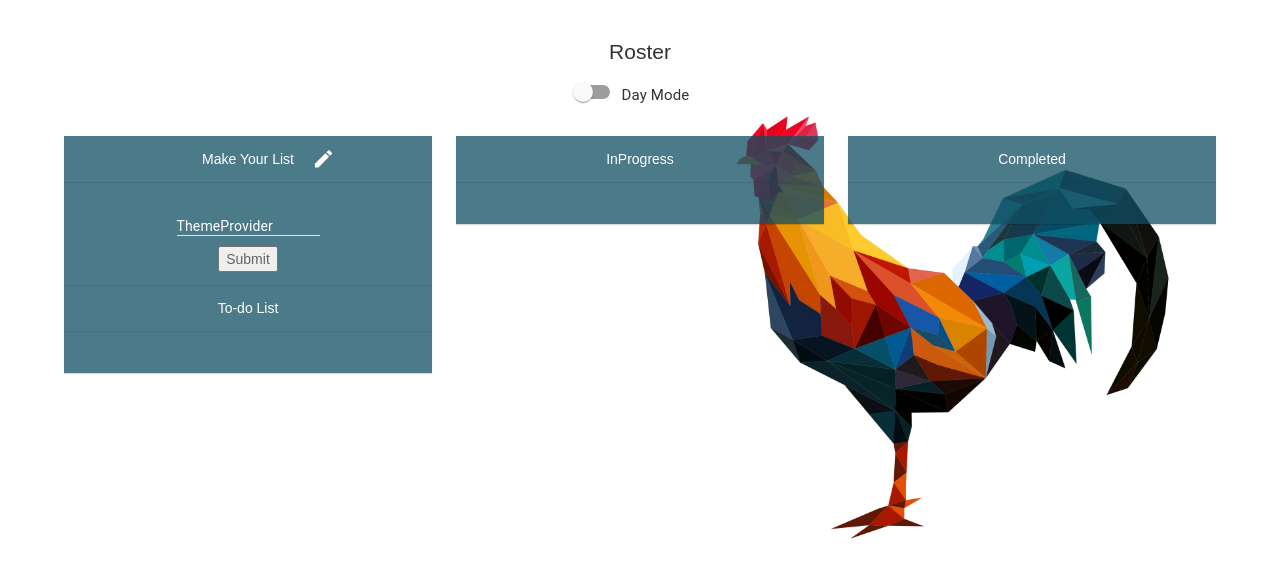
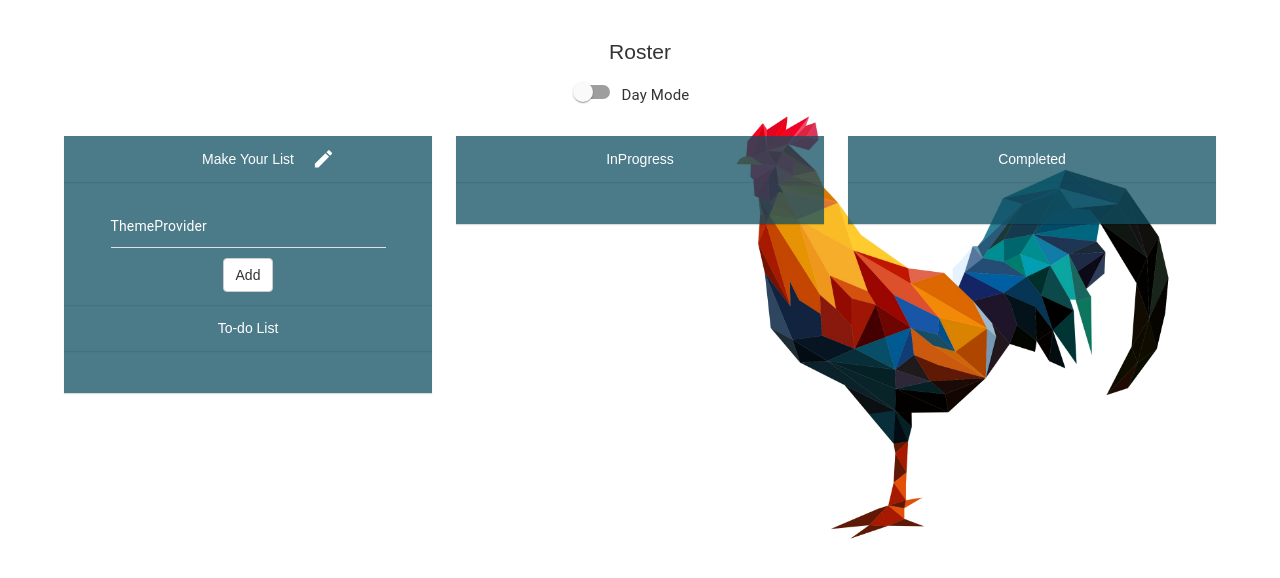
Before and after one commit to yramyayegu/roster, a React (Create React App) app: page / in a window 1280 px wide. Shown: the top 578 px of the page. Built offline with nearby package versions, Linux system fonts and the light colour scheme.

Commit message:
refactor

```diff
--- a/src/AddItem.js
+++ b/src/AddItem.js
@@ -5,6 +5,7 @@ import EditIcon from '@material-ui/icons/Edit';
 import Modal from '@material-ui/core/Modal';
 import './App.css'
 import TextField from '@material-ui/core/TextField';
+import { Button } from 'react-bootstrap';
 
 //Css
 const useStyles = makeStyles((theme) => ({
@@ -21,15 +22,15 @@ const useStyles = makeStyles((theme) => ({
       width: '50%',
       marginLeft: '25%',
       marginTop: '15%',
-
     }
-
-
   }));
 
 function AddItem(props)
 {
     const classes = useStyles();
+    const [open, setOpen] = React.useState(false);
+    const [title, setTitle] = React.useState('Make Your List');
+
     // Collecting Form  Data
     const handleSubmit = (event) =>  {
         const New_task = event.target.task.value;
@@ -40,31 +41,25 @@ function AddItem(props)
         event.preventDefault();
         return false;
     }
-
-
-    const [open, setOpen] = React.useState(false);
-    const [title, setTitle] = React.useState('Make Your List');
-
+    // Open Model
     const handleOpen = () => {
       setOpen(true);
     };
-
+    // Close Model
     const handleClose = () => {
       setOpen(false);
     };
+
     const GetName = (event) =>{
-
       setTitle(event.target.value);
     }
-
+    // Model body to change name
     const body = (
       <div className={classes.paper}>
         <div className={classes.box}>
         <input name='todotitle' onChange={GetName.bind()} />
-        <p></p>
-        <p>
+          <br /><br />
           <button onClick={handleClose} >Submit</button>
-        </p>
         </div>
       </div>
     );
@@ -74,41 +69,29 @@ return(
         <Paper className={classes.paper}>
           {title}
           <EditIcon  onClick={handleOpen}/>
-
-
           <Modal
             open={open}
             onClose={handleClose}
             aria-labelledby="simple-modal-title"
-        aria-describedby="simple-modal-description"
-      >
-        {body}
-      </Modal>
+            aria-describedby="simple-modal-description">{body}</Modal>
 
         </Paper>
         <Paper className={classes.paper}>
           <div>
             <form onSubmit={handleSubmit.bind()}>
               <p>
-
               <ThemeProvider>
               <TextField
                 className={classes.margin}
                 label="ThemeProvider"
                 id="mui-theme-provider-standard-input"
-          name='task'
-        />
-
+                name='task'/>
               </ThemeProvider>
-
-
               </p>
-                    <input type="submit"  value="Submit" />
+              <Button type="submit"> Add</Button>
             </form>
           </div>
         </Paper>
       </div>
-)
-}
-
+)}
 export default AddItem;
--- a/src/App.css
+++ b/src/App.css
@@ -1,13 +1,4 @@
-.DayApp {
 
-  text-align: center;
-  height: 655px;
-background-color: #fff;
-background-image: url('./images/dayrooster.png');
-background-repeat: no-repeat;
-background-position: right;
-background-size: contain;
-}
 .NightApp {
   text-align: center;
   height: 655px;
@@ -17,8 +8,6 @@ background-size: contain;
   background-repeat: no-repeat;
   background-position: right;
   background-size: contain;
-
-
 }
 .App {
   text-align: center;
@@ -86,14 +75,7 @@ body{
   padding: 0 5%;
 }
 
-.DayApp .MuiPaper-root {
-  color: rgb(255, 255, 255) !important;
-  transition: box-shadow 300ms cubic-bezier(0.4, 0, 0.2, 1) 0ms !important;
-  background-color: rgba(15, 78, 98, 0.75) !important;
-  border-radius: 0px !important;
-  box-shadow: 0px 2px 1px -1px rgba(0, 0, 0, 0),0px 1px 1px 0px rgba(0,0,0,0.14),0px 1px 3px 0px rgba(0, 0, 0, 0) !important;
 
-}
 .NightApp .MuiPaper-root {
   color: rgba(0, 0, 0, 0.57) !important;
   transition: box-shadow 300ms cubic-bezier(0.4, 0, 0.2, 1) 0ms !important;
@@ -109,13 +91,9 @@ body{
   border-radius: 0px !important;
   box-shadow: 0px 2px 1px -1px rgba(0, 0, 0, 0),0px 1px 1px 0px rgba(0,0,0,0.14),0px 1px 3px 0px rgba(0, 0, 0, 0) !important;
 }
-.App .MuiPaper-root form {
-
-  color: #00000096 !important;
-}
-.DayApp .MuiPaper-root form {
-
-  color: rgba(0, 0, 0, 0.87) !important;
+.App .MuiPaper-root input {
+  font-size: 2em !important;
+  color: #fff !important;
 }
 
 .MuiInput-underline::before {
--- a/src/App.js
+++ b/src/App.js
@@ -1,13 +1,12 @@
-import React, { useEffect, useState } from 'react';
+import React, {useState } from 'react';
+import FormControlLabel from '@material-ui/core/FormControlLabel';
 import { makeStyles } from '@material-ui/core/styles';
+import Switch from '@material-ui/core/Switch';
 import Grid from '@material-ui/core/Grid';
+import {Remove_task} from './utility';
 import NewList from './NewList';
 import AddItem from './AddItem';
 import './App.css';
-import {Remove_task} from './utility';
-import FormGroup from '@material-ui/core/FormGroup';
-import FormControlLabel from '@material-ui/core/FormControlLabel';
-import Switch from '@material-ui/core/Switch';
 //CSS
 const useStyles = makeStyles((theme) => ({
   root: {
@@ -21,13 +20,13 @@ const useStyles = makeStyles((theme) => ({
 }));
 
 function App() {
-
-// new List data
+// ALL List data
 const [todo_list,settodo_list] = useState([]);
 const [inprogress_list,setinprogress_list] = useState([]);
 const [completed_list,setcompleted_list] = useState([]);
-
-
+const [App , setApp] = useState('DayApp')
+const [state, setState] = React.useState({ checkedB: false});
+const classes = useStyles();
 // Add_Task_list adds new task to All_tasks array
 const Add_Todo_List = (data) =>{
   settodo_list([...todo_list,{
@@ -35,7 +34,8 @@ const [completed_list,setcompleted_list] = useState([]);
     value:data
   }])
 }
-
+// Add_inprogress_list adds new task to inprogress_list array
+// Here spread operator is used to add data to existing array
 const Add_inprogress_list = (id,data) =>{
   setinprogress_list([...inprogress_list,{
     id:inprogress_list.length,
@@ -43,8 +43,7 @@ const [completed_list,setcompleted_list] = useState([]);
   }])
   Remove_task(id,todo_list)
 }
-
-
+// Add_Complete_list adds new task to completed_list array
 const Add_Complete_list = (id,data) =>{
   setcompleted_list([...completed_list,{
     id:completed_list.length,
@@ -52,28 +51,20 @@ const [completed_list,setcompleted_list] = useState([]);
   }])
   Remove_task(id,inprogress_list)
 }
-  const[App , setApp] = useState('DayApp')
-  const [state, setState] = React.useState({
-    checkedB: false,
-  });
-
+//handleChange is to change background colors for day and night modes
 const handleChange = (event) => {
   setState({ ...state, [event.target.name]: event.target.checked });
-
   if(!state.checkedB){
-
-      document.getElementById("root").className='NightApp'
+    document.getElementById("root").className='App'
+    document.getElementById("App").className='NightApp'
+  }else{
+    document.getElementById("root").className='App'
     document.getElementById("App").className=''
-
-    }
-    else{
-      document.getElementById("root").className='DayApp'
   }
 };
 
-  const classes = useStyles();
+
 return (
-
   <div id='App' className="App">
     <header className="App-header">
       <h1 className="App-title">Roster</h1>
@@ -83,22 +74,16 @@ const [completed_list,setcompleted_list] = useState([]);
           checked={state.checkedB}
           onChange={handleChange}
           name="checkedB"
-            color="primary"
-          />
-        }
-        label={(state.checkedB) ? 'Night Mode' : 'Day Mode' }
-      />
+          color="primary" /> }
+          label={(state.checkedB) ? 'Night Mode' : 'Day Mode' } />
     </header>
-
     <Grid container spacing={3}>
       <Grid item xs={4}>
           <AddItem Add_Todo_List={Add_Todo_List}/>
           <NewList
               alltasks={todo_list}
               title={'To-do List'}
-                  Add_inprogress_list={Add_inprogress_list}
-
-              />
+              Add_inprogress_list={Add_inprogress_list} />
       </Grid>
       <Grid item xs={4}>
           <NewList alltasks={inprogress_list} title={'InProgress'} Add_Complete_list ={Add_Complete_list} />
@@ -107,9 +92,6 @@ const [completed_list,setcompleted_list] = useState([]);
           <NewList alltasks={completed_list} title={'Completed'} />
       </Grid>
   </Grid>
-
 </div>
-      )
-}
-
+)}
 export default App;
--- a/src/NewList.js
+++ b/src/NewList.js
@@ -16,8 +16,9 @@ const useStyles = makeStyles((theme) => ({
       color: theme.palette.text.secondary,
     },
 }))
-//Component
+
 function NewList(props){
+  const classes = useStyles;
 //Event handle function on click of every task
   const handlechange = (event) =>{
     if(event.target.name === 'To-do List'){ props.Add_inprogress_list(event.target.id,event.target.value) }
@@ -25,33 +26,21 @@ function NewList(props){
       props.Add_Complete_list(event.target.id,event.target.value)
     }
   }
-
-    const classes = useStyles;
 return(
     <div>
-          <Paper className={classes.paper}>
-
-
-            {props.title}
-
-            </Paper>
+      <Paper className={classes.paper}>{props.title}</Paper>
       <Paper className={classes.paper}>
         <List className={classes.root}>
         { props.alltasks.map(item => (
           <ListItem>
             <FormControlLabel control={<Button name={props.title} value={item.value} id={item.id} /> }
-
               key={item.id}
               label={item.value}
-                   onClick={handlechange}
-                  />
+              onClick={handlechange} />
           </ListItem>
         ))}
-
         </List>
       </Paper>
   </div>
-    )
-}
-
+)}
 export default NewList;
--- a/src/utility.js
+++ b/src/utility.js
@@ -1,14 +1,10 @@
-import React from 'react';
-
 export function Remove_task(id,list) {
   if (id > -1) {
       list.splice(id, 1);
     }
-
     let i = 0;
     for (let value of Object.values(list)) {
       value.id = i++;
     }
-
     return list;
 }
```
Lines whose indentation alone changed are shown as unchanged.
